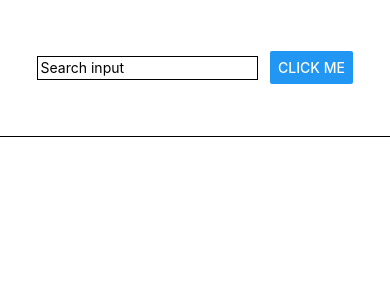
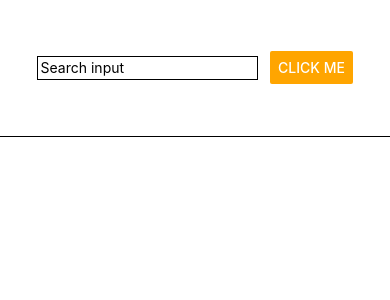
Before and after one commit to developerashikur1/RNFirstProject, a React Native app: screen / in a window 390 px wide. Shown: the top 300 px of the page. Built offline with nearby package versions, Linux system fonts and the light colour scheme.

Commit message:
project structure changed

```diff
--- a/App.js
+++ b/App.js
@@ -1,36 +1,30 @@
-import { StatusBar } from 'expo-status-bar';
 import { useState } from 'react';
-import { Button, FlatList, ScrollView, StyleSheet, Text, TextInput, View } from 'react-native';
+import { FlatList, StyleSheet, View } from 'react-native';
+import GoalInput from './components/GoalInput';
+import GoalItem from './components/GoalItem';
 
 export default function App() {
-    const [textState, setTextState] = useState('');
     const [allStates, setAllStates] = useState([]);
 
-    function handleTextInput (textFromInput) {
-        setTextState(textFromInput);
+    function handleClickButton(textState) {
+        setAllStates((currentState) => [...currentState, {text:textState, id:Math.random().toString()}]);
+    }
+    const handleDelete = (id) => {
+        setAllStates((currentState) => {
+            return currentState.filter((state) => state.id !== id);
+        })
     }
 
-    function handleClickButton () {
-        setAllStates((currentState) => [...currentState, textState]);
-    }
-
-    console.log(allStates)
     return (
         <View style={styles.container}>
-            <View style={styles.headerContainer}>
-                <TextInput style={styles.textInput} placeholder='Search input' onChangeText={handleTextInput} />
-                <Button title='Click Me' onPress={handleClickButton} />
-            </View>
+            <GoalInput onPress={handleClickButton} />
             <View style={styles.bodyContainer}>
-                <FlatList alwaysBounceVertical={false} data={allStates} renderItem={() => {
-                    return(
-                        <View style={[index % 2 === 0 ? styles.individualStyle : styles.individualStyle1, styles.commonStyle]} key={state}>
-                            <Text style={styles.viewText}>{state}</Text>
-                        </View>
+                <FlatList alwaysBounceVertical={false} data={allStates} renderItem={(state) => {
+                    return (
+                       <GoalItem onDeletePress={handleDelete} id={state.item.id} text={state.item.text} index={state.index} />
                     )
-                }
+                }} keyExtractor={(item, index) => item.id} />
 
-                } />
                 {/* <StatusBar style="auto" /> */}
             </View>
         </View>
@@ -40,25 +34,9 @@ export default function App() {
 const styles = StyleSheet.create({
     container: {
         flex: 1,
-        // minHeight: '100vh',
         color: '#fff',
-        // backgroundColor:"green",
         alignItems: 'center',
         justifyContent: 'center',
-    },
-    textInput: {
-        borderWidth: 1,
-        borderRadius: 0,
-        padding: 2.5,
-        width: '70%',
-        marginRight: 8,
-    },
-    headerContainer: {
-        flex: 1,
-        flexDirection: 'row',
-        justifyContent: 'space-between',
-        alignItems: 'center',
-        // borderColor: 'red',
     },
     bodyContainer: {
         flex: 5,
@@ -67,22 +45,4 @@ const styles = StyleSheet.create({
         width: '100%',
         gap: 10,
     },
-    commonStyle:{
-        paddingVertical: 8,
-        paddingHorizontal: 10,
-        fontSize: 18,
-        textTransform: 'capitalize',
-        fontWeight: 400,
-        borderRadius: 6,
-        marginVertical: 8,
-    },
-    individualStyle:{
-        backgroundColor: 'orange',
-    },
-    individualStyle1:{
-        backgroundColor: '#cccccc',
-    },
-    viewText:{
-        color:"#ffffff"
-    },
 });
--- /dev/null
+++ b/components/GoalInput.js
@@ -0,0 +1,39 @@
+import React, { useState } from 'react';
+import { Button, StyleSheet, TextInput, View } from 'react-native';
+
+const GoalInput = ({onPress}) => {
+    const [textState, setTextState] = useState('');
+
+    function handleTextInput(textFromInput) {
+        setTextState(textFromInput);
+    }
+    const handlePress = () => {
+        if(textState) onPress(textState);
+        setTextState('');
+    }
+
+    return (
+        <View style={styles.headerContainer}>
+            <TextInput style={styles.textInput} placeholder='Search input' onChangeText={handleTextInput} />
+            <Button color="orange" title='Click Me' onPress={handlePress} />
+        </View>
+    );
+};
+
+export default GoalInput;
+
+const styles = StyleSheet.create({
+    textInput: {
+        borderWidth: 1,
+        borderRadius: 0,
+        padding: 2.5,
+        width: '70%',
+        marginRight: 8,
+    },
+    headerContainer: {
+        flex: 1,
+        flexDirection: 'row',
+        justifyContent: 'space-between',
+        alignItems: 'center',
+    },
+});
--- /dev/null
+++ b/components/GoalItem.js
@@ -0,0 +1,46 @@
+import React from 'react';
+import { StyleSheet, Text, View, Pressable } from 'react-native';
+
+const GoalItem = ({ onDeletePress, id, text, index }) => {
+
+
+    return (
+        <View style={[index % 2 === 0 ? styles.individualStyle : styles.individualStyle1, styles.commonStyle]}>
+            <Pressable
+            android_ripple={{ color: '#skyblue' }}
+            onPress={() => onDeletePress(id)}
+            style={({pressed}) => pressed && styles.pressedStyle}
+            >
+                <Text style={styles.viewText}>{text}</Text>
+            </Pressable>
+        </View>
+    );
+};
+
+export default GoalItem;
+
+const styles = StyleSheet.create({
+    commonStyle: {
+        fontSize: 18,
+        textTransform: 'capitalize',
+        fontWeight: 400,
+        borderRadius: 6,
+        marginVertical: 8,
+    },
+    individualStyle: {
+        backgroundColor: 'orange',
+    },
+    individualStyle1: {
+        backgroundColor: '#cccccc',
+    },
+    viewText: {
+        color: "#ffffff",
+        paddingVertical: 8,
+        paddingHorizontal: 10,
+        borderRadius: 6,
+    },
+    // for ios style //? because android_ripple will not work for ios. so that we have to do it customized by style props
+    pressedStyle: {
+        color: '#green',
+    },
+});
```
